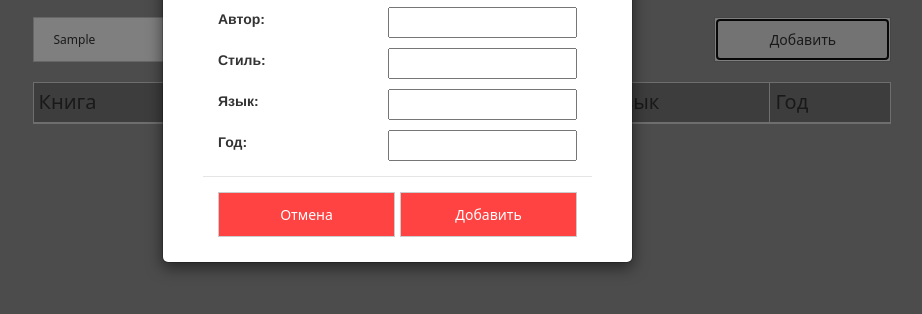
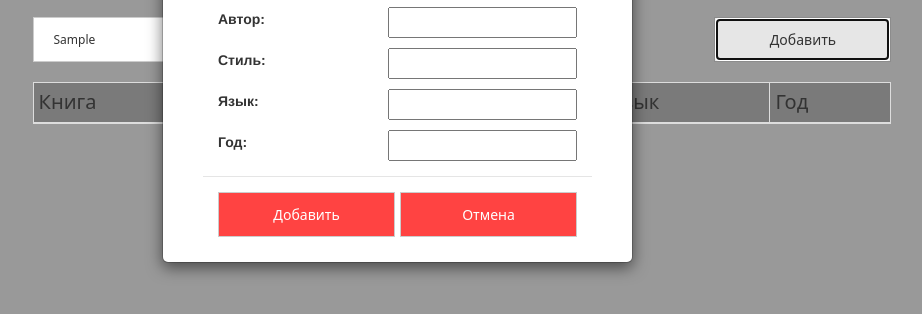
Before and after one commit to Mello578/Ridero, a React app: page / in a window 1280 px wide. Both pictures are taken after typing "Sample" into the empty fields and a click on the button "Добавить". Shown: the part 90-404 px from the top of the page, without its empty margins (178-1100 px from the left). Built offline with nearby package versions, Linux system fonts and the light colour scheme.

Commit message:
refactor
почти всё переделал, осталась работа с данными

```diff
--- a/src/addBook.js
+++ b/src/addBook.js
@@ -3,101 +3,74 @@
  */
 
 import React from 'react';
-
+import {bookFieldNames} from './bookFieldNames';
+const headers = Object.keys(bookFieldNames);
+const DEFAULT_BOOK = {
+    id: '',
+    name: '',
+    author: '',
+    style: '',
+    language: '',
+    year: ''
+};
 export class AddBook extends React.Component {
 
-    addBook() {
-        let fieldName = String(document.getElementById('name').value);
-        let fieldAuthor = String(document.getElementById('author').value);
-        let fieldStyle = String(document.getElementById('style').value);
-        let fieldLanguage = String(document.getElementById('language').value);
-        let fieldYear = String(document.getElementById('year').value);
-
-
-        const checkNameBook = (field) => {
-            const fieldName = document.getElementById(field);
-            return fieldName.value !== '' ? true : false;
-        };
-
-        if (checkNameBook('name')) {
-            let books = JSON.parse(localStorage.getItem('book'));
-            const newBook = {
-                id: books.length,
-                name: fieldName,
-                author: fieldAuthor,
-                style: fieldStyle,
-                language: fieldLanguage,
-                year: fieldYear
-            };
-            books.push(newBook);
-            books = JSON.stringify(books);
-            localStorage.setItem('book', books);
-
-            const refreshData = require('./index');
-            refreshData();
-
-            this.props.internalsBook.forEach((item) => {
-                if (document.getElementById(item).value !== '') {
-                    document.getElementById(item).value = '';
-                }
-            })
-
-        } else {
-            alert('Поле Название - обязательно к заполнению');
-        }
+    constructor() {
+        super();
+        this.state = {...DEFAULT_BOOK};
     }
 
-    addButton(mode) {
-        if (mode !== '') {
-            let buttonRemoveDisplay = document.getElementById('buttonDeleteBook');
-            buttonRemoveDisplay.style.display = (mode !== 'add' && mode !== '') ? 'block' : 'none';
-        }
-    }
-
-    addContent(item, index) {
-        if(index === 'add' || index === ''){
-            return ''
-        }else{
-            let selectedBook = JSON.parse(localStorage.getItem('book'));
-            selectedBook = selectedBook[index];
-
-            return selectedBook[item];
-
-        }
-
+    componentWillReceiveProps({selectedBook}) {
+         this.setState(selectedBook ? selectedBook : DEFAULT_BOOK);
     }
 
 
     render() {
-        const {headers, internalsBook, modeData} = this.props;
-        (() => this.addButton(modeData))();
+        const {selectedBook, visibility, onDelete, onEdit, onAdd, onCancel} = this.props;
 
         return (
-            <div id='addElement' className='modal fade'>
+            <div className={`modal fade ${visibility ? 'in' : ''}`}>
                 <div className='modal-dialog'>
                     <div className='modal-content'>
                         <div className='modal-body'>
                             {
                                 headers.map((header, index) =>
                                     <div className='field' key={index}>
-                                        <label htmlFor={internalsBook[index]}>{header}:</label>
-                                        <input id={internalsBook[index]} type='text' value={this.addContent(internalsBook[index], modeData)}/>
+                                        <label htmlFor={header}>{bookFieldNames[header]}:</label>
+                                        <input id={header} type='text' name='text'
+                                            value={this.state[header]}
+                                            onChange={(e) => {
+                                                this.setState({
+                                                    [header]: e.target.value
+                                                })
+                                            }}
+                                        />
                                     </div>
                                 )
                             }
                         </div>
                         <div className='modal-footer'>
-                            <button type='button' className='btn btn-default buttonStyle'
-                                    data-dismiss='modal'>Отмена
+                            {
+                                selectedBook
+                                    ? <div>
+                                    <button type='button'
+                                            className='btn btn-default buttonStyle'
+                                            onClick={() => onDelete({...this.state})}>Удалить
+                                    </button>
+                                    <button type='button'
+                                            className='btn btn-default buttonStyle'
+                                            onClick={() => onEdit({...this.state})}>Редактировать
+                                    </button>
+                                </div>
+                                    : <button type='button'
+                                              className='btn btn-default buttonStyle'
+                                              onClick={() => onAdd({...this.state})}>Добавить
+                                </button>
+                            }
+                            <button type='button'
+                                    className='btn btn-default buttonStyle'
+                                    onClick={onCancel}>Отмена
                             </button>
-                            <button type='button' className='btn btn-default buttonStyle'
-                                    onClick={() => this.addBook()}>Добавить
-                            </button>
-                            <button type='button' className='btn btn-default buttonStyle'
-                                    id="buttonDeleteBook"
-                                    onClick={() => this.addBook()}>Удалить
-                            </button>
-
                         </div>
                     </div>
                 </div>
--- /dev/null
+++ b/src/bookFieldNames.js
@@ -0,0 +1,11 @@
+/**
+ * Created by Mello on 17.09.2017.
+ */
+
+export const bookFieldNames = {
+    name: 'Книга',
+    author: 'Автор',
+    style: 'Стиль',
+    language: 'Язык',
+    year: 'Год'
+};
--- a/src/index.js
+++ b/src/index.js
@@ -1,11 +1,9 @@
 import React from "react";
 import {render} from "react-dom";
-import 'bootstrap/dist/js/bootstrap.js';
 import 'bootstrap/dist/css/bootstrap.css';
 import 'bootstrap/dist/fonts/glyphicons-halflings-regular.woff';
 import '..//style/style.css';
 import {TableBook} from './tableBook';
-
 
 
 class App extends React.Component {
@@ -30,9 +28,6 @@ class App extends React.Component {
 }
 
 (() => {
-    addData();
-
-function addData() {
     new Promise((resolve) => {
         const dataDownload = require('./dataDownload');
         resolve(dataDownload('book'));
@@ -40,6 +35,4 @@ function addData() {
         render(<App allBook={allBook}/>,
             document.getElementById('content'));
     });
-}
-    module.exports = addData;
 })();
--- a/src/tableBook.js
+++ b/src/tableBook.js
@@ -8,28 +8,51 @@
 
 import React from "react";
 import {AddBook} from './addBook';
+import {bookFieldNames} from './bookFieldNames';
 
 
 export class TableBook extends React.Component {
 
     constructor() {
         super();
+
         this.state = {
             filterString: '',
-            filteredBook: false,
             sortBook: false,
-            addEditRemoveBook: ''
-        }
+            isModalWindowOpened: false,
+            selectedBook: null,
+            books: JSON.parse(localStorage.getItem('book'))
+        };
     }
 
-    editBook(mode) {
-        if (mode !== 'add' && mode !== '') {
-            $('#addElement').modal('show');
-            let rowIndex =  mode.target.parentNode.rowIndex - 1;
-            this.setState({addEditRemoveBook: rowIndex});
-        }else{
-            this.setState({addEditRemoveBook: mode});
-        }
+    setBooks(books) {
+        this.setState({books});
+        localStorage.setItem('book', JSON.stringify(books));
+    }
+
+    showModalWindow(selectedBook) {
+        this.setState({
+            isModalWindowOpened: true,
+            selectedBook
+        });
+    }
+
+    deleteBook(book) {
+        console.log('delete: ', book);
+    }
+
+    editBook(editedBook) {
+        console.log('edit book: ', editedBook);
+    }
+
+    addBook(newBook) {
+        console.log('new book: ', newBook);
+    }
+
+    hideModalWindow() {
+        this.setState({
+            isModalWindowOpened: false
+        });
     }
 
     refreshFilterString(event) {
@@ -37,19 +60,20 @@ export class TableBook extends React.Component {
         this.setState({filterString});
     }
 
-    filterTable() {
+    getFilteredTable() {
+        const {allBook} = this.props;
         if (this.state.filterString) {
-            let allBook = this.props.allBook;
-            let displayBook = allBook.filter((item) => {
+            return allBook.filter((item) => {
                 for (let key in item) {
                     if (String(item[key]).toLowerCase().indexOf(this.state.filterString) > -1 && key !== 'id') {
-                        return true
+                        return true;
                     }
                 }
+
+                return false;
             });
-            return displayBook;
         } else {
-            return this.props.allBook
+            return allBook
         }
     }
 
@@ -68,13 +92,18 @@ export class TableBook extends React.Component {
 
 
     render() {
-        const headers = ['Книга', 'Автор', 'Стиль', 'Язык', 'Год'];
-        const internalsBook = ['name', 'author', 'style', 'language', 'year'];
-        let allBook = this.filterTable();
+        const bookFields = Object.keys(bookFieldNames);
+        const headers = bookFields.map((fieldName) => bookFieldNames[fieldName]);
+        let allBook = this.getFilteredTable();
 
         return (
             <div>
-                <AddBook headers={headers} internalsBook={internalsBook} modeData={this.state.addEditRemoveBook}/>
+                <AddBook selectedBook={this.state.selectedBook}
+                         visibility={this.state.isModalWindowOpened}
+                         onDelete={(book) => this.deleteBook(book)}
+                         onEdit={(book) => this.editBook(book)}
+                         onAdd={(book) => this.addBook(book)}
+                         onCancel={() => this.hideModalWindow()}/>
                 <div className='row topBuffer'>
                     <div className='col-md-offset-1 col-sm-offset-1 col-md-10 col-sm-10'>
                         <div className="indentTable">
@@ -86,9 +115,7 @@ export class TableBook extends React.Component {
                             <div className="flRight">
                                 <button type='button'
                                         className='btn btn-default buttonBorder buttonStyle'
-                                        data-toggle='modal'
-                                        data-target='#addElement'
-                                        onClick={() => this.editBook('add')}>
+                                        onClick={() => this.showModalWindow(null)}>
                                     Добавить
                                 </button>
                             </div>
@@ -99,8 +126,8 @@ export class TableBook extends React.Component {
                             <tr>
                                 {
                                     headers.map((item, id) =>
-                                        <td key={id} className="headTable" data-toggle='modal' data-target='#addElement2'
-                                            onClick={(event) => this.sortBook(event, internalsBook)}>
+                                        <td key={id} className="headTable"
+                                            onClick={(event) => this.sortBook(event, bookFields)}>
                                             {
                                                 item
                                             }
@@ -111,10 +138,11 @@ export class TableBook extends React.Component {
                             <tbody>
                             {
                                 allBook.map((book, id) =>
-                                    <tr key={id}  id={'book' + id}
-                                         onDoubleClick={(event) => this.editBook(event)}>
+                                    <tr key={id} id={'book' + id}
+                                        onDoubleClick={(event) => this.showModalWindow(book)}
+                                    >
                                         {
-                                            internalsBook.map((internal, i) =>
+                                            bookFields.map((internal, i) =>
                                                 <td key={i}> {book[internal]} </td>)
                                         }
                                     </tr>
--- a/style/style.css
+++ b/style/style.css
@@ -83,3 +83,7 @@ label {
 #buttonDeleteBook{
     margin-left: 182px;
 }
+
+.fade.in {
+    display: block;
+}
--- a/webpack.config.js
+++ b/webpack.config.js
@@ -11,13 +11,6 @@ module.exports = {
         publicPath: 'build/',
         filename: 'bundle.js'
     },
-    plugins: [
-        new webpack.ProvidePlugin({
-            jQuery: 'jquery',
-            $: 'jquery',
-            jquery: 'jquery'
-        })
-    ],
     module: {
         loaders: [
             {
```
Also changed, not shown: 1 other file. Lines whose indentation alone changed are shown as unchanged.
